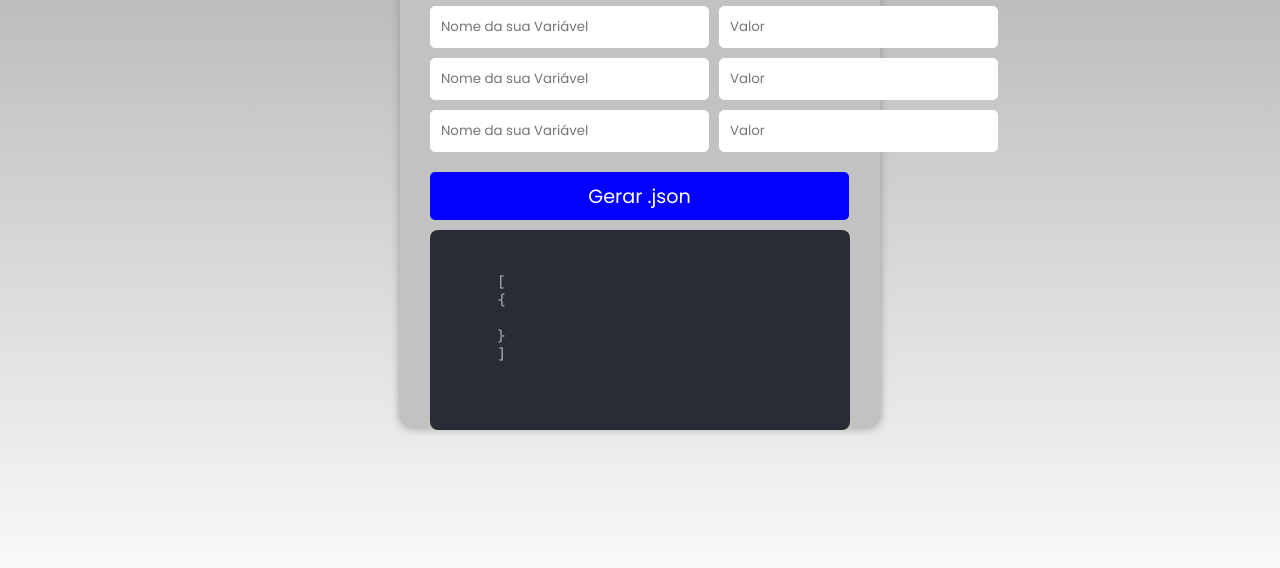
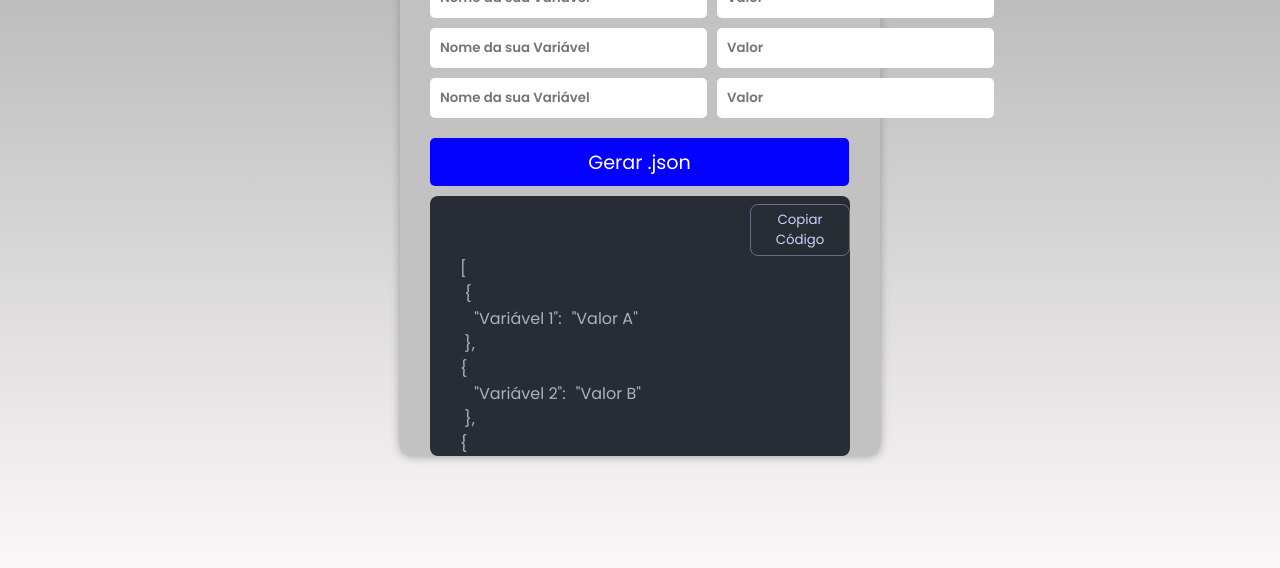
Before and after one commit to akroelGOTY/gerador-json, a plain HTML site: page gerador de json/index.html in a window 1280 px wide. Shown: the part 232-800 px from the top of the page. Drawn offline with Linux system fonts and the light colour scheme; a web font is replaced by a local one.

Commit message:
Add files via upload
Terminei a estrutura do código .json mas ainda n funciona o Javascript.

```diff
--- a/gerador de json/index.html
+++ b/gerador de json/index.html
@@ -40,15 +40,34 @@
           <button>Gerar .json</button>
         </div>
         <div class="json-output">
-          <pre>
-        <code class="code-json">
-        [
-        {
-
-        }
-        ]
-        </code>
-    </pre>
+          <button onclick="copyCode()">Copiar Código</button>
+          <div class="code-json">
+            <div class="code">
+              <p>[</p>
+              &nbsp;{
+              <div class="result">
+                &nbsp;
+                <p id="varOne">"Variável 1":</p>
+                <p id="valorOne">"Valor A"</p>
+              </div>
+              &nbsp;},<br />
+              {
+              <div class="result">
+                &nbsp;
+                <p id="varTwo">"Variável 2":</p>
+                <p id="valorTwo">"Valor B"</p>
+              </div>
+              &nbsp;},<br />
+              {
+              <div class="result">
+                &nbsp;
+                <p id="varThree">"Variável 3":</p>
+                <p id="valorThree">"Valor C"</p>
+              </div>
+              &nbsp;}<br />
+              <p>]</p>
+            </div>
+          </div>
         </div>
       </div>
     </div>
--- a/gerador de json/source/assests/css/global.css
+++ b/gerador de json/source/assests/css/global.css
@@ -3,7 +3,7 @@
     padding: 0;
     box-sizing: border-box;
     font-family: "Poppins", sans-serif;
-    cursor:crosshair;
+    cursor:default;
 }
 
 body {
--- a/gerador de json/source/assests/css/style.css
+++ b/gerador de json/source/assests/css/style.css
@@ -2,7 +2,7 @@
   background-color: rgb(194, 194, 194);
   box-shadow: 0 0 10px var(--box-shadow);
   width: 30rem;
-  height: 32.5rem;
+  height: 36rem;
   border-radius: 12px;
   border: none;
   padding: 30px;
@@ -13,7 +13,7 @@
   text-align: center;
 }
 
-@media screen and (max-width: 768px){
+@media screen and (max-width: 768px) {
   .container {
     padding: 10px;
     width: 22rem;
@@ -42,7 +42,7 @@
   color: #ffffff;
   margin-top: 10px;
   font-size: larger;
-  transition: .5s ease;
+  transition: 0.5s ease;
 }
 
 .components button:hover {
@@ -50,7 +50,7 @@
   background-color: #001744;
 }
 
-@media screen and (max-width: 768px){
+@media screen and (max-width: 768px) {
   .components button {
     width: 20rem;
   }
@@ -67,23 +67,58 @@
 .json-row input {
   padding: 10px;
   border-radius: 5px;
-  border: 1px solid #ffffff;
+  border: none;
   background-color: rgb(255, 255, 255);
 }
+.json-row ::placeholder {
+  font-weight: 600;
+}
+
+.json-row input[type="text"]:focus {
+  outline: none;
+  border-color: rgb(25, 0, 255);
+  box-shadow: 0 0 20px rgba(0, 89, 255, 0.5);
+}
+
+.json-row input:hover {cursor: pointer;}
 
 @media screen and (max-width: 768px) {
   .json-row input {
     width: 148px;
   }
+
+  .json-row ::placeholder {
+    font-size: 12px;
+  }
 }
 .json-output {
-  height: 200px;
+  height: 260px;
   background-color: #282c34;
   color: #abb2bf;
   border-radius: 8px;
   margin-top: 10px;
   overflow-x: auto;
 }
+
+.json-output:hover { cursor: text; }
+
+.json-output button {
+  background-color: transparent;
+  color: rgb(205, 209, 255);
+  border: 1px solid rgb(106, 108, 131);
+  padding: 5px;
+  border-radius: 8px;
+  margin-top: 8px;
+  margin-left: 320px;
+}
+
+@media screen and (max-width: 768px) {
+  .json-output button {
+    margin-left: 220px;
+  }
+}
+
+.json-output button:hover {cursor: pointer;}
 
 @media screen and (max-width: 768px) {
   .json-output {
@@ -93,10 +128,22 @@
 
 .code-json {
   font-family: "Jetbrains Mono", Consolas, monospace;
-  font-size: 14px;
-  padding: 0;
+  font-size: 16px;
+  padding-left: 30px;
   margin: 0;
   display: block;
 }
 
-.code-json:hover {cursor: text;}
+@media screen and (max-width: 768px) {
+  .code-json {
+    padding-left: 20px;
+    font-size: 15px;
+  }
+}
+
+.code-json:hover { cursor: text; }
+
+.result {
+  display: flex;
+  gap: 10px;
+}
```
Lines whose indentation alone changed are shown as unchanged.
